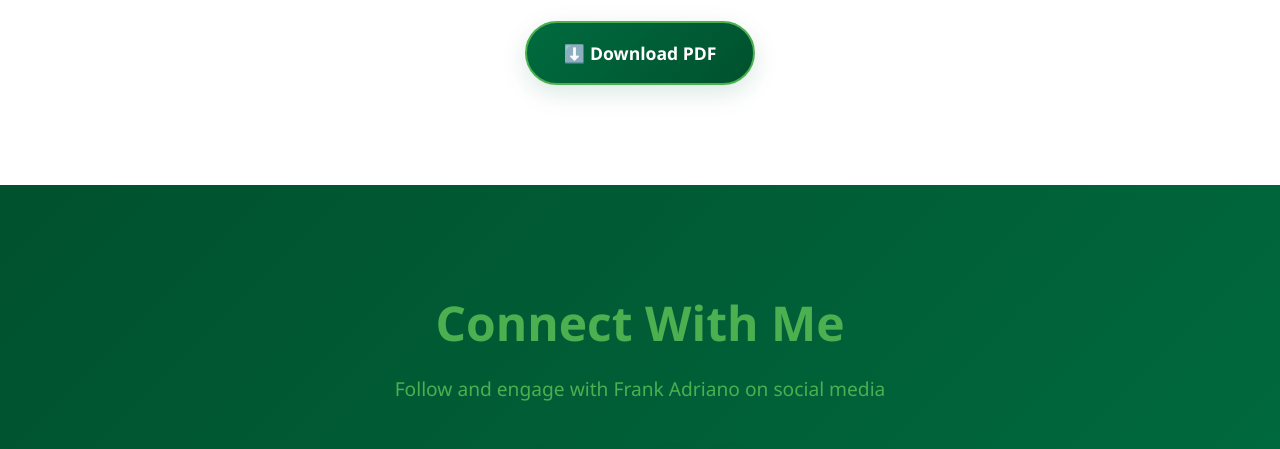
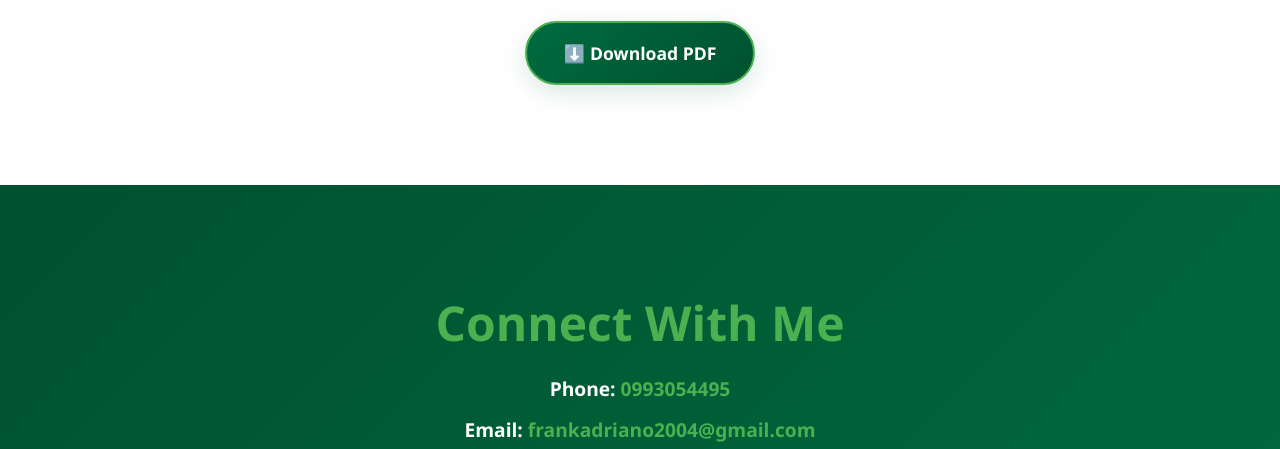
Before and after one commit to hawkins-kalambo/frank-adriano-website, a plain HTML site: page index.html in a window 1280 px wide. Shown: the part 6483-6932 px from the top of the page. Drawn offline with Linux system fonts and the light colour scheme; a small style sheet from the web is missing.

Commit message:
Initial commit - Frank Adriano Website

```diff
--- a/index.html
+++ b/index.html
@@ -272,6 +272,10 @@
     <!-- CONNECT WITH ME - SOCIAL MEDIA -->
     <section id="connect" role="region" aria-labelledby="connect-heading" class="connect-section">
         <h2 id="connect-heading">Connect With Me</h2>
+        <div class="contact-details">
+            <p><strong>Phone:</strong> 0993054495</p>
+            <p><strong>Email:</strong> frankadriano2004@gmail.com</p>
+        </div>
         <p class="connect-subtitle">Follow and engage with Frank Adriano on social media</p>
         <div class="social-icons-container">
             <a href="https://wa.me/265993054495" class="social-icon-text whatsapp" target="_blank" aria-label="Chat on WhatsApp">
--- a/style.css
+++ b/style.css
@@ -1126,6 +1126,21 @@ a:focus-visible, button:focus-visible, .btn:focus-visible, .primary-cta:focus-vi
     font-size: 1.2rem;
     margin-bottom: 50px;
     font-weight: 500;
+}
+
+.contact-details {
+    margin-bottom: 30px;
+}
+
+.contact-details p {
+    font-size: 1.2rem;
+    color: var(--accent);
+    font-weight: 700;
+    margin: 10px 0;
+}
+
+.contact-details strong {
+    color: var(--white);
 }
 
 .social-icons-container {
```
